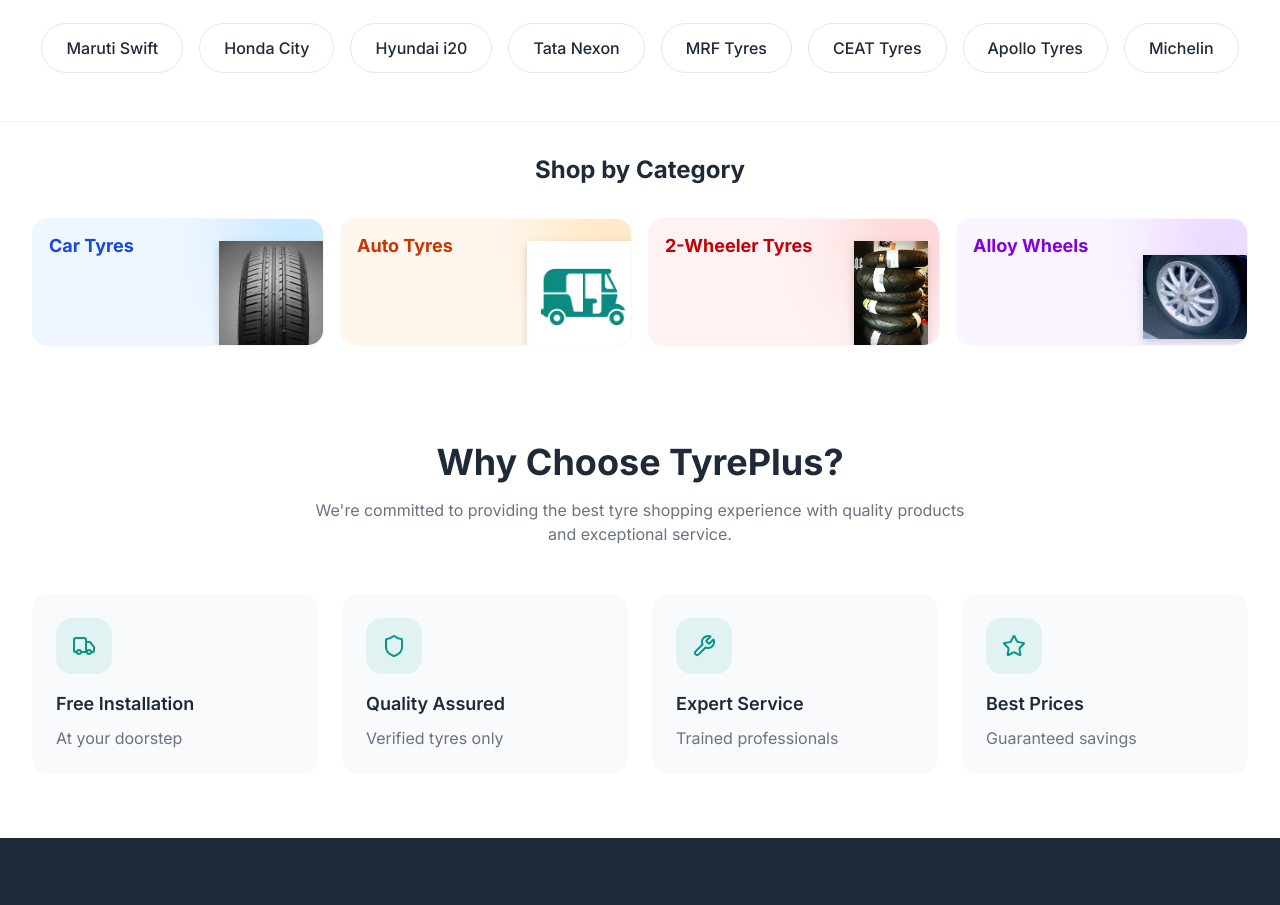
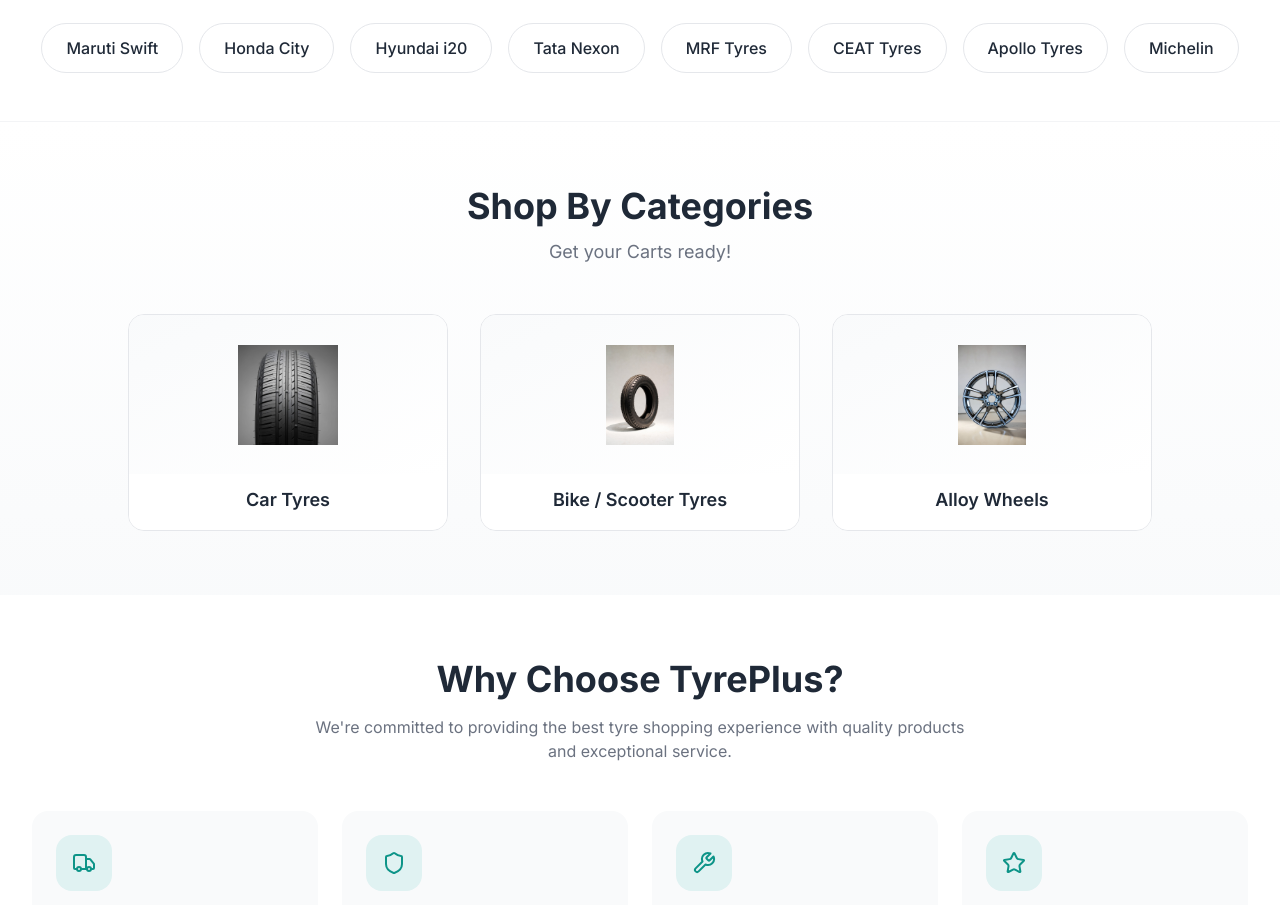
Before and after one commit to bhuvan-react/tyreplus, a Next.js app: page / in a window 1280 px wide. Shown: the part 840-1745 px from the top of the page. Built offline with nearby package versions, Linux system fonts and the light colour scheme.

Commit message:
new category

```diff
--- a/components/shop-by-category.tsx
+++ b/components/shop-by-category.tsx
@@ -1,6 +1,5 @@
 "use client"
 
-import { motion } from "framer-motion"
 import Image from "next/image"
 import Link from "next/link"
 
@@ -10,84 +9,71 @@ const categories = [
         title: "Car Tyres",
         image: "/mrf-car-tyre.jpg",
         link: "/search?vehicleType=4W",
-        gradient: "from-blue-500 to-cyan-400",
-        bg: "bg-blue-50",
-        text: "text-blue-700",
     },
     {
-        id: "auto-tyres",
-        title: "Auto Tyres",
-        image: "/auto-icon.png",
-        link: "/search?vehicleType=3W",
-        gradient: "from-amber-400 to-orange-500",
-        bg: "bg-orange-50",
-        text: "text-orange-700",
-    },
-    {
-        id: "two-wheeler-tyres",
-        title: "2-Wheeler Tyres",
-        image: "/motorcycle-tyre.jpg",
+        id: "bike-scooter-tyres",
+        title: "Bike / Scooter Tyres",
+        image: "/bike-tyre.jpeg",
         link: "/search?vehicleType=2W",
-        gradient: "from-red-500 to-rose-400",
-        bg: "bg-red-50",
-        text: "text-red-700",
     },
     {
         id: "alloy-wheels",
         title: "Alloy Wheels",
-        image: "/alloy-wheel-new.jpg",
+        image: "/alloy-wheel.jpeg",
         link: "/search?category=alloy-wheels",
-        gradient: "from-violet-500 to-purple-500",
-        bg: "bg-purple-50",
-        text: "text-purple-700",
     },
 ]
 
 export function ShopByCategory() {
     return (
-        <section className="py-8 bg-white">
+        <section className="py-16 bg-gradient-to-b from-white to-gray-50">
             <div className="max-w-7xl mx-auto px-4 sm:px-6 lg:px-8">
-                <motion.div
-                    initial={{ opacity: 0, y: 10 }}
-                    whileInView={{ opacity: 1, y: 0 }}
-                    viewport={{ once: true }}
-                    className="text-center mb-8"
-                >
-                    <h2 className="text-2xl font-bold text-[#1F2937]">Shop by Category</h2>
-                </motion.div>
+                {/* Header Section */}
+                <div className="text-center mb-12">
+                    <h2 className="text-3xl md:text-4xl font-bold text-[#1F2937] mb-3">
+                        Shop By Categories
+                    </h2>
+                    <p className="text-lg text-[#6B7280]">Get your Carts ready!</p>
+                </div>
 
-                <div className="grid grid-cols-2 md:grid-cols-4 gap-4">
-                    {categories.map((category, index) => (
-                        <motion.div
+                {/* Categories Grid - Perfect 3 Column Layout */}
+                <div className="grid grid-cols-1 md:grid-cols-3 gap-6 md:gap-8 max-w-5xl mx-auto">
+                    {categories.map((category) => (
+                        <Link
                             key={category.id}
-                            initial={{ opacity: 0, scale: 0.95 }}
-                            whileInView={{ opacity: 1, scale: 1 }}
-                            viewport={{ once: true }}
-                            transition={{ delay: index * 0.1 }}
+                            href={category.link}
+                            className="group block"
                         >
-                            <Link
-                                href={category.link}
-                                className={`group relative block w-full h-32 rounded-xl overflow-hidden transition-all duration-300 hover:shadow-lg border border-transparent hover:border-gray-100 ${category.bg}`}
-                            >
-                                {/* Decorative Gradient Blob */}
-                                <div className={`absolute -top-10 -right-10 w-32 h-32 rounded-full bg-gradient-to-br ${category.gradient} opacity-20 blur-2xl group-hover:opacity-30 transition-opacity`} />
+                            <div className="w-full bg-white rounded-xl border border-gray-200 hover:border-[#0D9488] hover:shadow-lg transition-all duration-300 overflow-hidden h-full flex flex-col">
+                                {/* Image Container - Reduced Height (Half) */}
+                                <div className="w-full aspect-[2/1] flex items-center justify-center p-4 md:p-6 bg-gradient-to-br from-gray-50 to-white group-hover:from-[#F0FDFA] group-hover:to-white transition-all duration-300 relative overflow-hidden">
+                                    <div className="relative w-full h-full flex items-center justify-center">
+                                        <div className="w-[180px] h-[90px] md:w-[200px] md:h-[100px] flex items-center justify-center">
+                                            <Image
+                                                src={category.image}
+                                                alt={category.title}
+                                                width={200}
+                                                height={100}
+                                                className="object-contain w-full h-full group-hover:scale-105 transition-transform duration-300"
+                                                style={{
+                                                    objectFit: "contain",
+                                                    width: "100%",
+                                                    height: "100%",
+                                                }}
+                                                priority
+                                            />
+                                        </div>
+                                    </div>
+                                </div>
 
-                                <div className="absolute top-4 left-4 z-10">
-                                    <h3 className={`text-lg font-bold ${category.text} leading-tight`}>
-                                        {category.title.replace(" ", "\n")}
+                                {/* Category Title - Elegant Typography */}
+                                <div className="px-4 pb-4 pt-3 bg-white">
+                                    <h3 className="text-base md:text-lg font-semibold text-[#1F2937] group-hover:text-[#0D9488] transition-colors duration-300 text-center">
+                                        {category.title}
                                     </h3>
                                 </div>
-
-                                <div className="absolute -bottom-2 -right-2 w-28 h-28 transition-transform duration-300 group-hover:scale-110 drop-shadow-lg">
-                                    <Image
-                                        src={category.image}
-                                        alt={category.title}
-                                        fill
-                                        className="object-contain"
-                                    />
-                                </div>
-                            </Link>
-                        </motion.div>
+                            </div>
+                        </Link>
                     ))}
                 </div>
             </div>
```
Also changed, not shown: public/alloy-wheel.jpeg (added), public/bike-tyre.jpeg (added).
